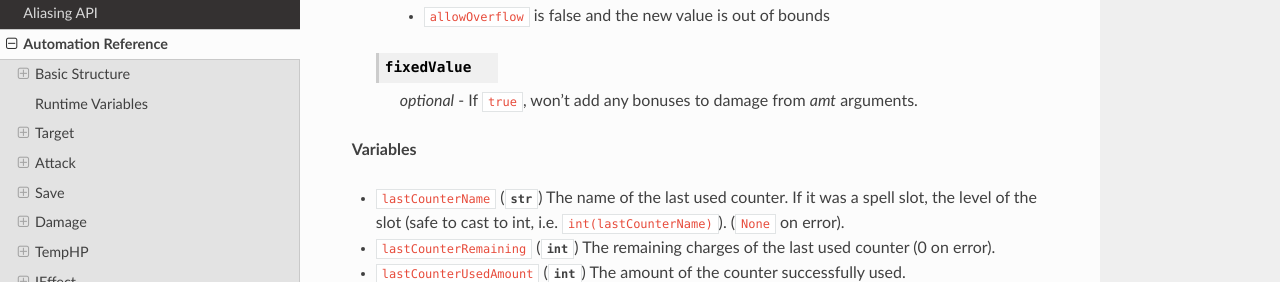
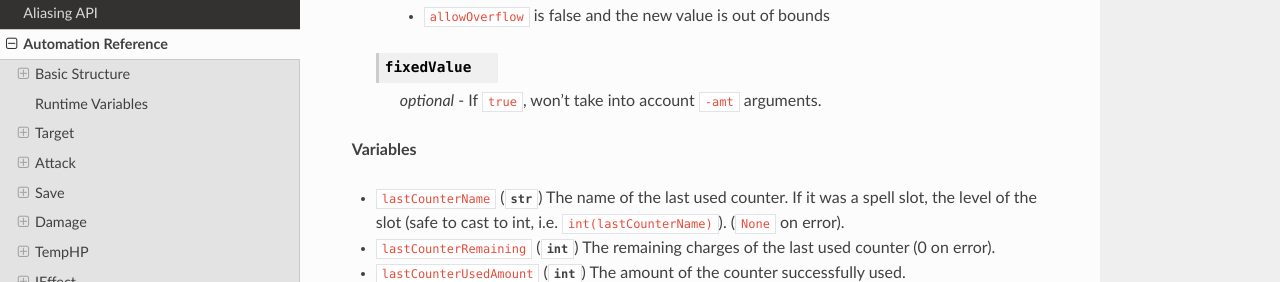
Before and after one commit to avrae/avrae, a Sphinx documentation site: the page built from docs/automation_ref.rst, in a window 1280 px wide and 900 px high, scrolled down 18053 px. Shown: the part 167-449 px from the top of the window. Built offline with Sphinx 7.4.7 and the Read the Docs theme 2.0.0, drawn with Linux system fonts in a browser that asks for light colours.

Commit message:
Woops typos

```diff
--- a/docs/automation_ref.rst
+++ b/docs/automation_ref.rst
@@ -683,7 +683,7 @@ Rolls some dice and saves the result in a variable. Displays the roll and its na
 
     .. attribute:: fixedValue
 
-        *optional* - If ``true``, won't add any bonuses to damage from `-d` arguments or damage bonus effects.
+        *optional* - If ``true``, won't add any bonuses to damage from ``-d`` arguments or damage bonus effects.
 
 
 **Variables**
@@ -849,7 +849,7 @@ Uses a number of charges of the given counter, and displays the remaining amount
 
     .. attribute:: fixedValue
 
-        *optional* - If ``true``, won't add any bonuses to damage from `amt` arguments.
+        *optional* - If ``true``, won't take into account ``-amt`` arguments.
 
 **Variables**
 
```
